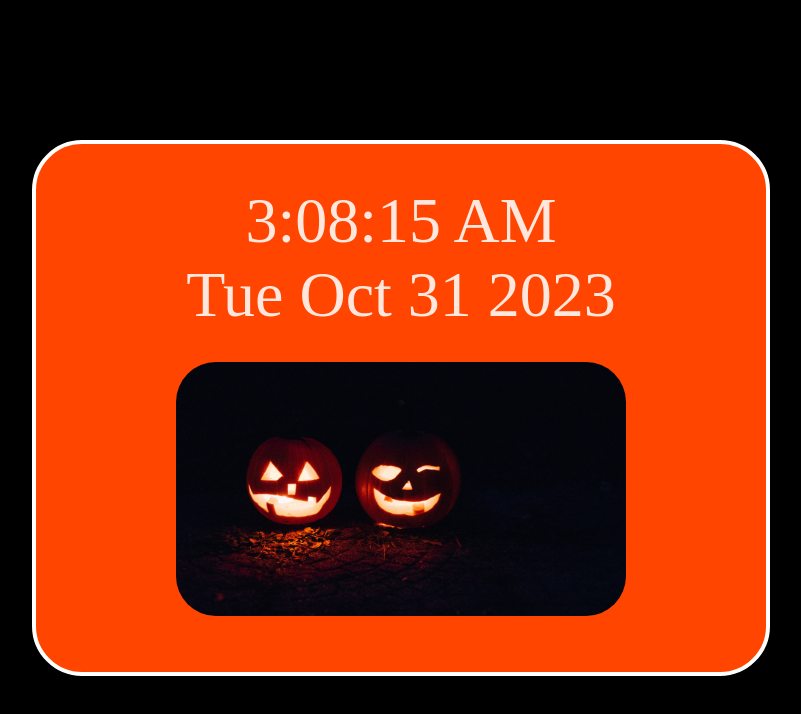
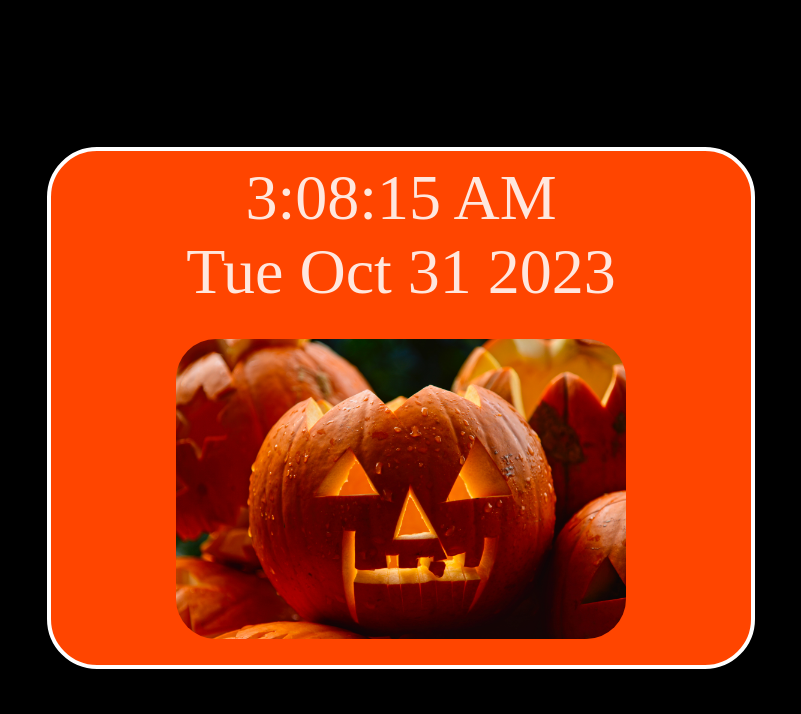
Before and after one commit to Davonne007-TX/digital-clock, a React (Vite) app: page / in a window 1280 px wide. Shown: the top 714 px of the page, without its empty margins (239-1040 px from the left). Built offline with nearby package versions, Linux system fonts and the light colour scheme; a web font is replaced by a local one.

Commit message:
adding final styles

```diff
--- a/src/Clock.jsx
+++ b/src/Clock.jsx
@@ -21,6 +21,10 @@ export default function Clock() {
       const todaysDate = new Date();
       setCurrentDate(todaysDate.toDateString());
     }, 1000);
+
+    return () => {
+      clearInterval(dateInterval);
+    };
   }, []);
 
   return (
@@ -29,7 +33,7 @@ export default function Clock() {
       <br />
       {currentDate}
       <div>
-        <img src="/images/twoJacks.jpg" className="jackOLantern" />
+        <img src="/images/jack.jpg" className="jackOLantern" />
       </div>
     </div>
   );
--- a/src/index.css
+++ b/src/index.css
@@ -44,9 +44,10 @@ body {
 /* Tablets (415px and above) */
 @media screen and (min-width: 415px) {
   .time {
-    width: 650px;
+    width: 680px;
     font-size: 4em;
     text-align: center;
+    padding: 10px;
   }
 
   .jackOLantern {
```
Also changed, not shown: public/images/jack.jpg.
